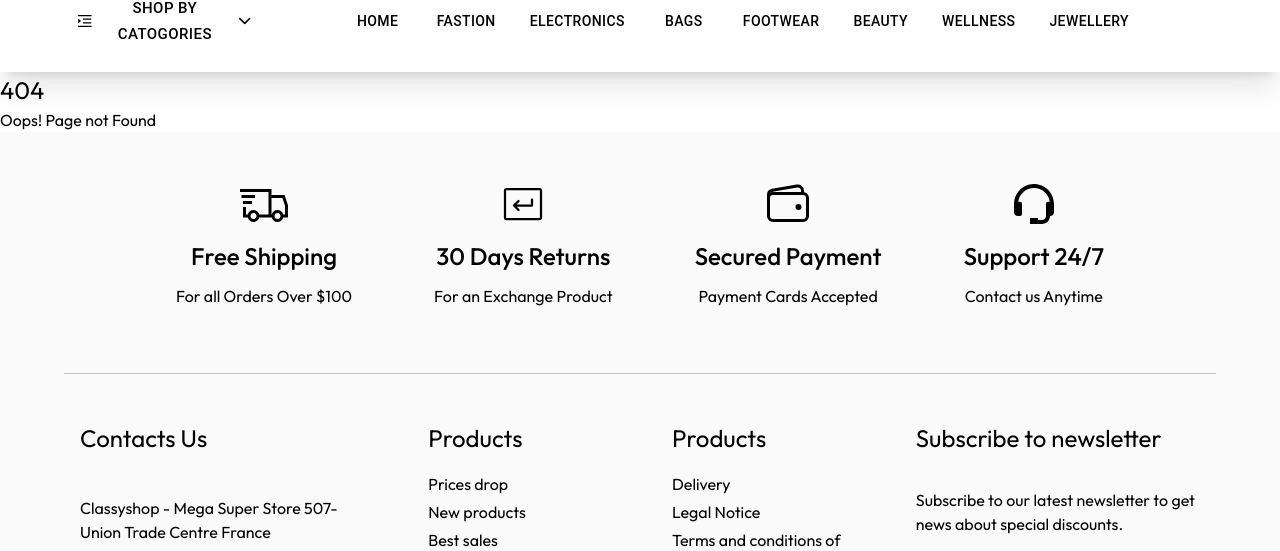
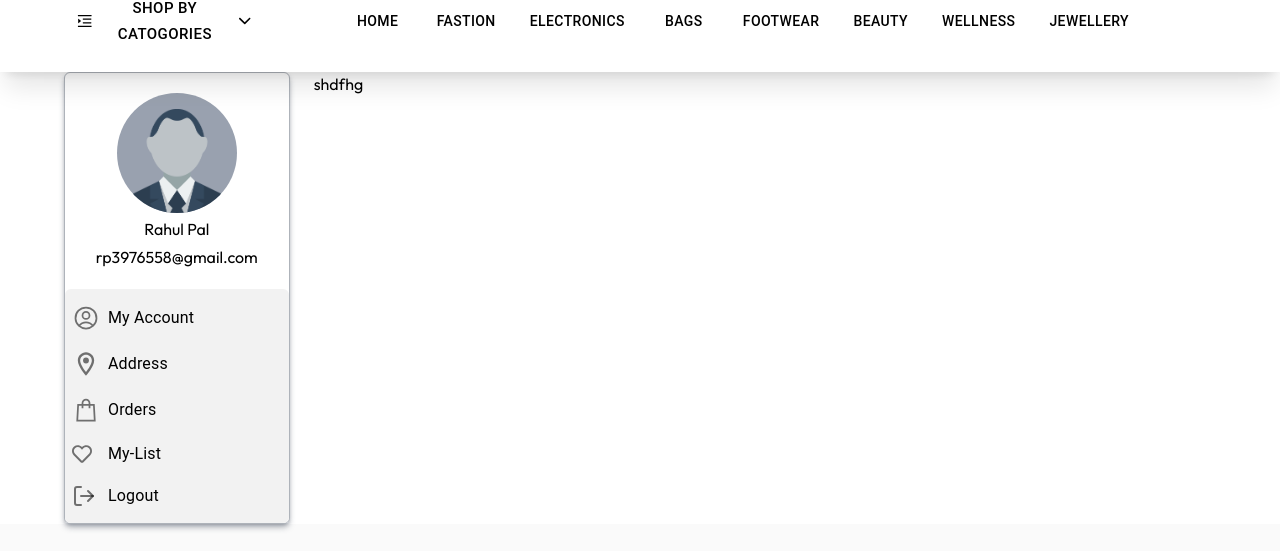
Before and after one commit to Raahul423/react-node-ecommerce, a React (Vite) app in the folder Frontend/: page /myaccount/mylist in a window 1280 px wide. Shown: the part 330-881 px from the top of the page. Built offline with nearby package versions, Linux system fonts and the light colour scheme; a web font is replaced by a local one.

Commit message:
adding 4 new files

```diff
--- a/Frontend/src/App.jsx
+++ b/Frontend/src/App.jsx
@@ -1,8 +1,6 @@
 import { Route, Routes } from 'react-router-dom'
 import Home from './Pages/Home'
-import Footer from './Components/FooterComponent/Footer'
 import Products from './Pages/Products'
-import Header from './Components/Header/Header'
 import ProductsId from './Pages/ProductsId'
 import NotFound from './Pages/NotFound'
 import Login from './Pages/Login'
@@ -13,6 +11,10 @@ import YourAccount from './Pages/YourAccount'
 import ForgotPassword from './Pages/ForgotPassword'
 import Newpassword from './Pages/Newpassword'
 import Provider from './Provider'
+import YourInfo from './Components/Profile/YourInfo'
+import Addressinfo from './Components/Profile/Addressinfo'
+import MyList from './Components/Profile/MyList'
+import Myorder from './Components/Profile/Myorder'
 
 function App() {
 
@@ -20,15 +22,30 @@ function App() {
     <Provider>
       <Routes>
         <Route path='/' element={<Home />} />
+
         <Route path='/products' element={<Products />} />
+
         <Route path='/product/:id' element={<ProductsId />} />
+
         <Route path='/login' element={<Login />} />
+
         <Route path='/register' element={<Register />} />
+
         <Route path='/checkout' element={<Checkout />} />
+
         <Route path='/cart' element={<YourCart />} />
-        <Route path='/myaccount' element={<YourAccount />} />
+
+        <Route path='/myaccount' element={<YourAccount />}>
+          <Route path='info' element={<YourInfo />} />
+          <Route path='address' element={<Addressinfo />} />
+          <Route path='mylist' element={<MyList />} />
+          <Route path='myorder' element={<Myorder />} />
+        </Route>
+
         <Route path='/forgot-password' element={<ForgotPassword />} />
+
         <Route path='/update-password' element={<Newpassword />} />
+
         <Route path='*' element={<NotFound />} />
       </Routes>
     </Provider>
--- /dev/null
+++ b/Frontend/src/Components/Profile/Addressinfo.jsx
@@ -0,0 +1,11 @@
+import React from 'react'
+
+const Addressinfo = () => {
+  return (
+    <div>
+      jhasjas
+    </div>
+  )
+}
+
+export default Addressinfo
--- /dev/null
+++ b/Frontend/src/Components/Profile/MyList.jsx
@@ -0,0 +1,11 @@
+import React from 'react'
+
+const MyList = () => {
+  return (
+    <div>
+      shdfhg
+    </div>
+  )
+}
+
+export default MyList
--- /dev/null
+++ b/Frontend/src/Components/Profile/Myorder.jsx
@@ -0,0 +1,11 @@
+import React from 'react'
+
+const Myorder = () => {
+  return (
+    <div>
+      jaah
+    </div>
+  )
+}
+
+export default Myorder
--- a/Frontend/src/Components/Profile/Profile.jsx
+++ /dev/null
@@ -1,81 +0,0 @@
-import React from 'react'
-import { user } from '../../assets/Assests'
-import { Link} from 'react-router'
-import { ListItemIcon, Menu, MenuItem } from '@mui/material';
-import { HiOutlineUserCircle } from 'react-icons/hi2';
-import { MdOutlineLocationOn } from 'react-icons/md';
-import { LiaShoppingBagSolid } from 'react-icons/lia';
-import { FaRegHeart } from 'react-icons/fa';
-import { LogOut } from 'lucide-react';
-
-const Profile = () => {
-    return (
-        <section>
-            <div className='flex flex-col justify-center items-center gap-1 py-5'>
-                <div className='p-4 h-30 w-30 bg-gray-400 rounded-full overflow-hidden'>
-                    <img className='h-27 w-27 object-cover' src={user.avatar} alt="Avatar" />
-                </div>
-
-                <h3>Rahul Pal</h3>
-                <p>rp3976558@gmail.com</p>
-            </div>
-
-            <div className='bg-[#f2f2f2] flex flex-col gap-1 rounded-md py-2'>
-                    <Link to={""}>
-                        <MenuItem>
-                            <ListItemIcon>
-                                <HiOutlineUserCircle className='h-7 w-7' />
-                            </ListItemIcon>
-                            My Account
-                        </MenuItem>
-                    </Link>
-
-                    <Link to={""}>
-                        <MenuItem>
-
-                            <ListItemIcon>
-                                <MdOutlineLocationOn className='h-7 w-7' />
-                            </ListItemIcon>
-                            Address
-
-                        </MenuItem>
-                    </Link>
-
-                    <Link to={""}>
-                        <MenuItem>
-
-                            <ListItemIcon>
-                                <LiaShoppingBagSolid className='h-7 w-7' />
-                            </ListItemIcon>
-                            Orders
-
-                        </MenuItem>
-                    </Link>
-
-                    <Link to={""}>
-                        <MenuItem>
-
-                            <ListItemIcon>
-
-                                <FaRegHeart className='w-5 h-5' />
-                            </ListItemIcon>
-                            My-List
-
-                        </MenuItem >
-                    </Link >
-
-                    <Link to={""}>
-                        <MenuItem>
-
-                            <ListItemIcon>
-                                <LogOut fontSize="small" />
-                            </ListItemIcon>
-                            Logout
-                        </MenuItem>
-                    </Link>
-            </div>
-        </section>
-    )
-}
-
-export default Profile
--- /dev/null
+++ b/Frontend/src/Components/Profile/YourInfo.jsx
@@ -0,0 +1,11 @@
+import React from 'react'
+
+const YourInfo = () => {
+  return (
+    <div>
+      hello guys
+    </div>
+  )
+}
+
+export default YourInfo
--- a/Frontend/src/Pages/YourAccount.jsx
+++ b/Frontend/src/Pages/YourAccount.jsx
@@ -1,20 +1,89 @@
-import { Avatar } from '@mui/material'
 import React from 'react'
-import Profile from '../Components/Profile/Profile'
+import { Link, Outlet } from 'react-router'
+import { ListItemIcon, Menu, MenuItem } from '@mui/material';
+import { HiOutlineUserCircle } from 'react-icons/hi2';
+import { MdOutlineLocationOn } from 'react-icons/md';
+import { LiaShoppingBagSolid } from 'react-icons/lia';
+import { FaRegHeart } from 'react-icons/fa';
+import { LogOut } from 'lucide-react';
+import { user } from '../assets/Assests';
+
 
 const YourAccount = () => {
   return (
     <section className=''>
       <div className='my-container flex gap-6 '>
+
         <div className='w-[20%] border border-gray-700/40 shadow-gray-700/40 shadow-md rounded-md' >
-          <Profile />
+
+          <div className='flex flex-col justify-center items-center gap-1 py-5'>
+            <div className='p-4 h-30 w-30 bg-gray-400 rounded-full overflow-hidden'>
+              <img className='h-27 w-27 object-cover' src={user.avatar} alt="Avatar" />
+            </div>
+
+            <h3>Rahul Pal</h3>
+            <p>rp3976558@gmail.com</p>
+          </div>
+
+          <div className='bg-[#f2f2f2] flex flex-col gap-1 rounded-md py-2'>
+            <Link to="info">
+              <MenuItem>
+                <ListItemIcon>
+                  <HiOutlineUserCircle className='h-7 w-7' />
+                </ListItemIcon>
+                My Account
+              </MenuItem>
+            </Link>
+
+            <Link to="address">
+              <MenuItem>
+                <ListItemIcon>
+                  <MdOutlineLocationOn className='h-7 w-7' />
+                </ListItemIcon>
+                Address
+
+              </MenuItem>
+            </Link>
+
+            <Link to="myorder">
+              <MenuItem>
+
+                <ListItemIcon>
+                  <LiaShoppingBagSolid className='h-7 w-7' />
+                </ListItemIcon>
+                Orders
+
+              </MenuItem>
+            </Link>
+
+            <Link to={"mylist"}>
+              <MenuItem>
+
+                <ListItemIcon>
+
+                  <FaRegHeart className='w-5 h-5' />
+                </ListItemIcon>
+                My-List
+
+              </MenuItem >
+            </Link >
+
+            <Link>
+              <MenuItem>
+
+                <ListItemIcon>
+                  <LogOut fontSize="small" />
+                </ListItemIcon>
+                Logout
+              </MenuItem>
+            </Link>
+          </div>
         </div>
 
-        <div className='bg-yellow-400 w-[80%]'>
-          heelo
+        <div className='w-[80%]'>
+          <Outlet/>
         </div>
       </div>
-
     </section>
   )
 }
```
